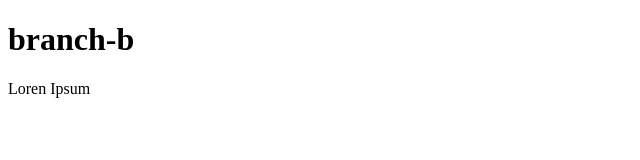
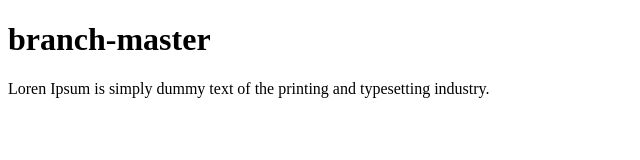
Before and after one commit to ghipermax/LabMax1-, a plain HTML site: page index.html in a window 1280 px wide. Shown: the whole page, without its empty margins (0-640 px from the left). Drawn offline with Linux system fonts and the light colour scheme.

Commit message:
Merge branch -b in branch master

```diff
--- a/index.html
+++ b/index.html
@@ -5,7 +5,7 @@
 <title>MIDPS</title>
 </head>
 <body>
-<h1>branch-b</h1>
-<p>Loren Ipsum</p>
+<h1>branch-master</h1>
+<p>Loren Ipsum is simply dummy text of the printing and typesetting industry. </p>
 </body>
 </html>
```
